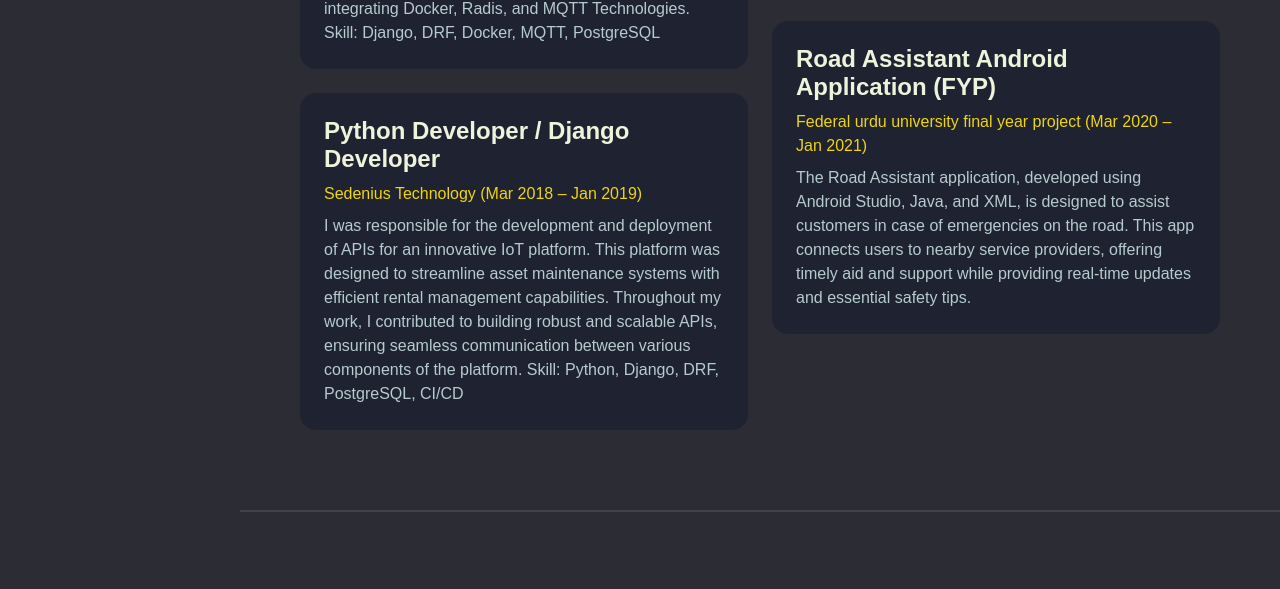
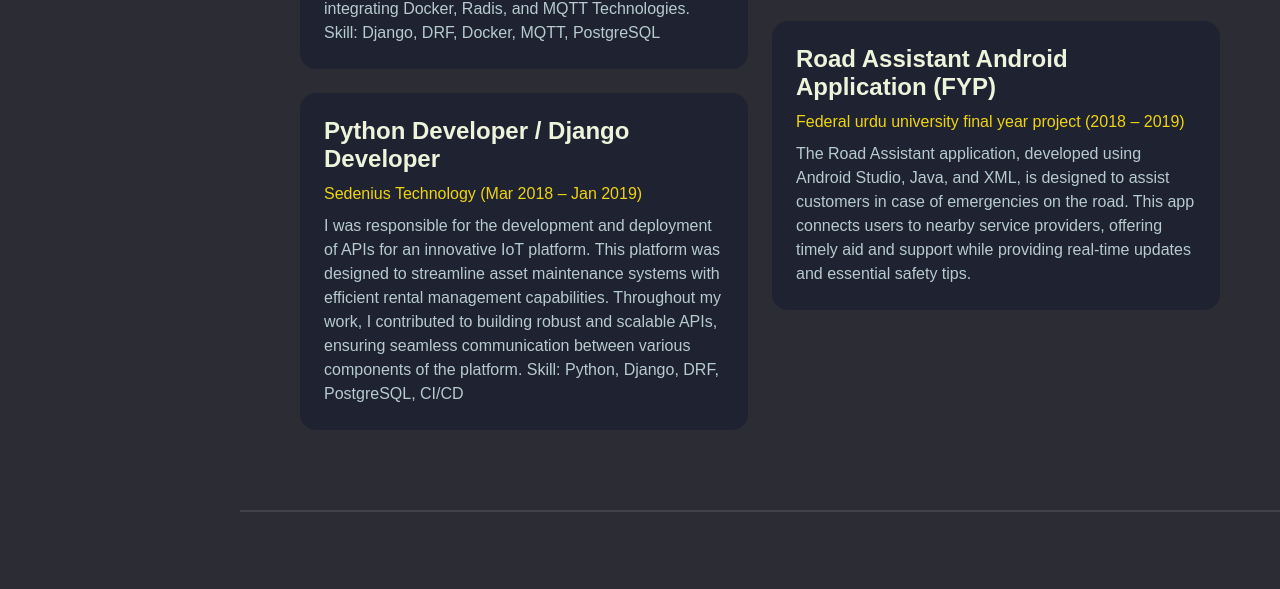
Before and after one commit to Faizi1/faiz, a plain HTML site: page index.html in a window 1280 px wide. Shown: the part 2967-3556 px from the top of the page. Drawn offline with Linux system fonts and the light colour scheme; a web font is replaced by a local one.

Commit message:
update experience date

```diff
--- a/index.html
+++ b/index.html
@@ -301,8 +301,8 @@
                             <div class="col-12" data-aos="fade-up" data-aos-delay="600">
                                 <div class="bg-base p-4 rounded-4 shadow-effect">
                                     <h4>Road Assistant Android Application (FYP)</h4>
-                                    <p class="text-brand mb-2">Federal urdu university final year project (Mar 2020 –
-                                        Jan 2021)
+                                    <p class="text-brand mb-2">Federal urdu university final year project (2018 –
+                                        2019)
                                     </p>
                                     <p class="mb-0">The Road Assistant application, developed using Android Studio,
                                         Java, and XML, is designed to assist customers in case of emergencies on the
```
